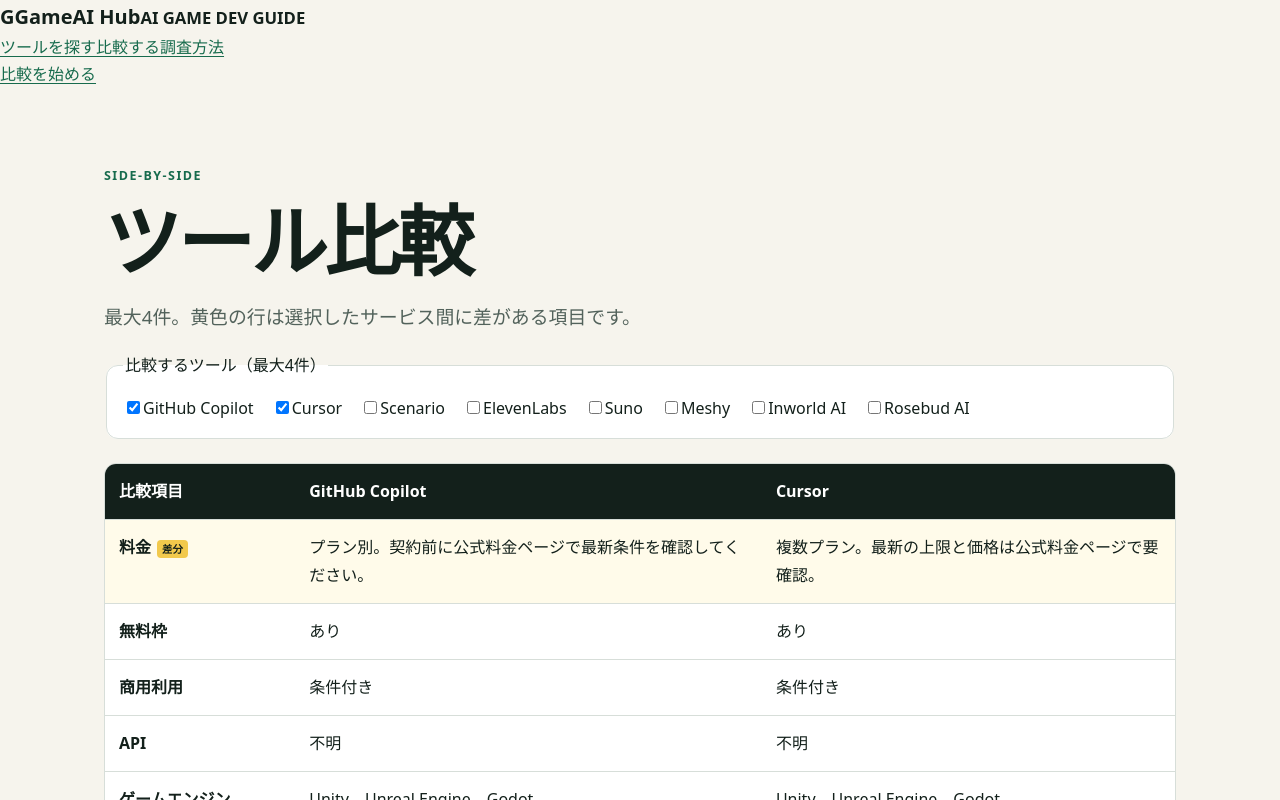
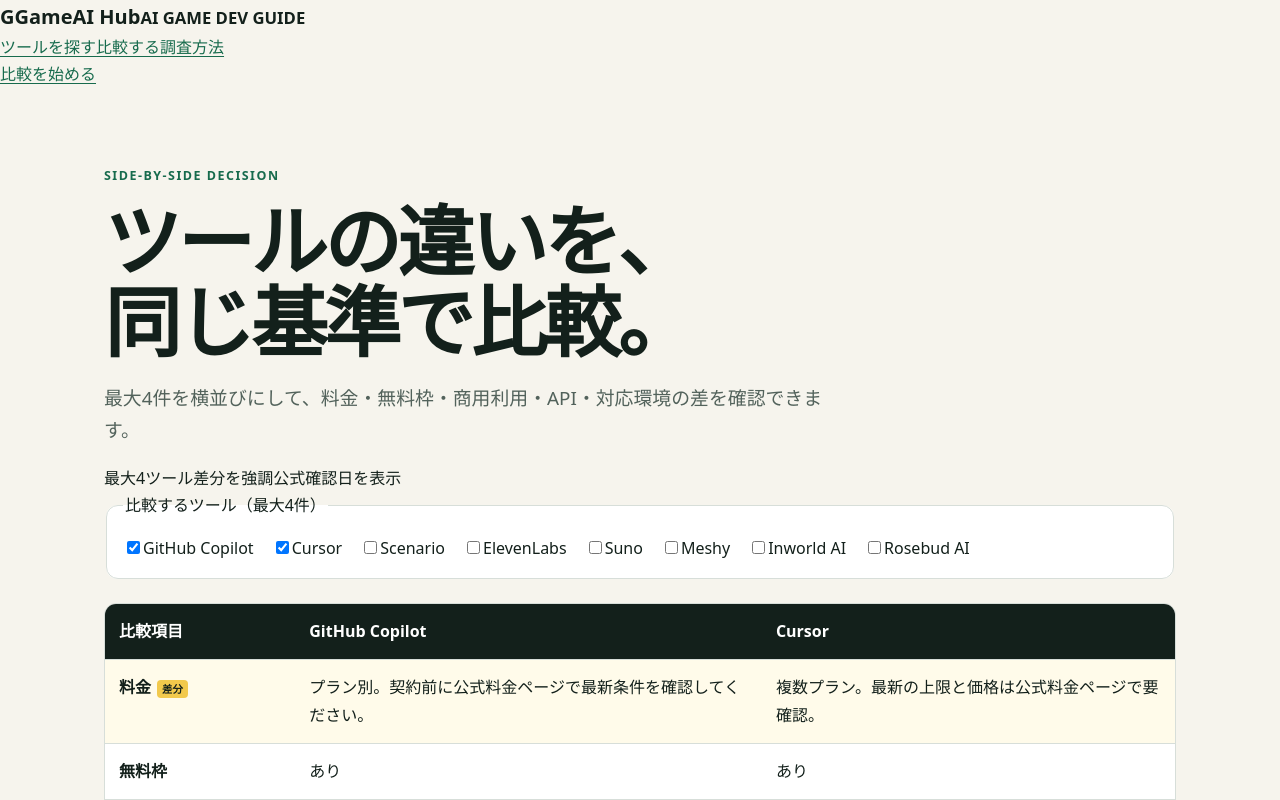
Before and after one commit to komekome898-web/GameAI-Hub, a Next.js app: page /compare in a window 1280 px wide. Shown: the top 800 px of the page. Built offline with nearby package versions, Linux system fonts and the light colour scheme; no server answers.

Commit message:
redesign: improve compare page hierarchy

```diff
--- a/app/compare/page.tsx
+++ b/app/compare/page.tsx
@@ -1,3 +1,16 @@
-import type { Metadata } from 'next';import { Suspense } from 'react';import { CompareClient } from '@/components/CompareClient';import { getServices } from '@/lib/services';
+import type { Metadata } from 'next';
+import { Suspense } from 'react';
+import { CompareClient } from '@/components/CompareClient';
+import { getServices } from '@/lib/services';
+
 export const metadata:Metadata={title:'AIゲーム開発ツール比較',description:'最大4つのAIゲーム開発ツールを料金、無料枠、商用利用、API、対応環境で比較。',alternates:{canonical:'/compare'},openGraph:{url:'/compare'},robots:{index:false,follow:true}};
-export default function ComparePage(){return <section><p className="eyebrow">SIDE-BY-SIDE</p><h1>ツール比較</h1><p className="lead">最大4件。黄色の行は選択したサービス間に差がある項目です。</p><Suspense fallback={<p>比較表を読み込んでいます…</p>}><CompareClient services={getServices()}/></Suspense></section>}
+
+export default function ComparePage(){return <section className="compare-page">
+  <div className="page-hero compact">
+    <p className="eyebrow">SIDE-BY-SIDE DECISION</p>
+    <h1>ツールの違いを、<br/>同じ基準で比較。</h1>
+    <p className="lead">最大4件を横並びにして、料金・無料枠・商用利用・API・対応環境の差を確認できます。</p>
+    <div className="directory-meta"><span>最大4ツール</span><span>差分を強調</span><span>公式確認日を表示</span></div>
+  </div>
+  <Suspense fallback={<div className="loading-panel">比較表を読み込んでいます…</div>}><CompareClient services={getServices()}/></Suspense>
+</section>}
```
